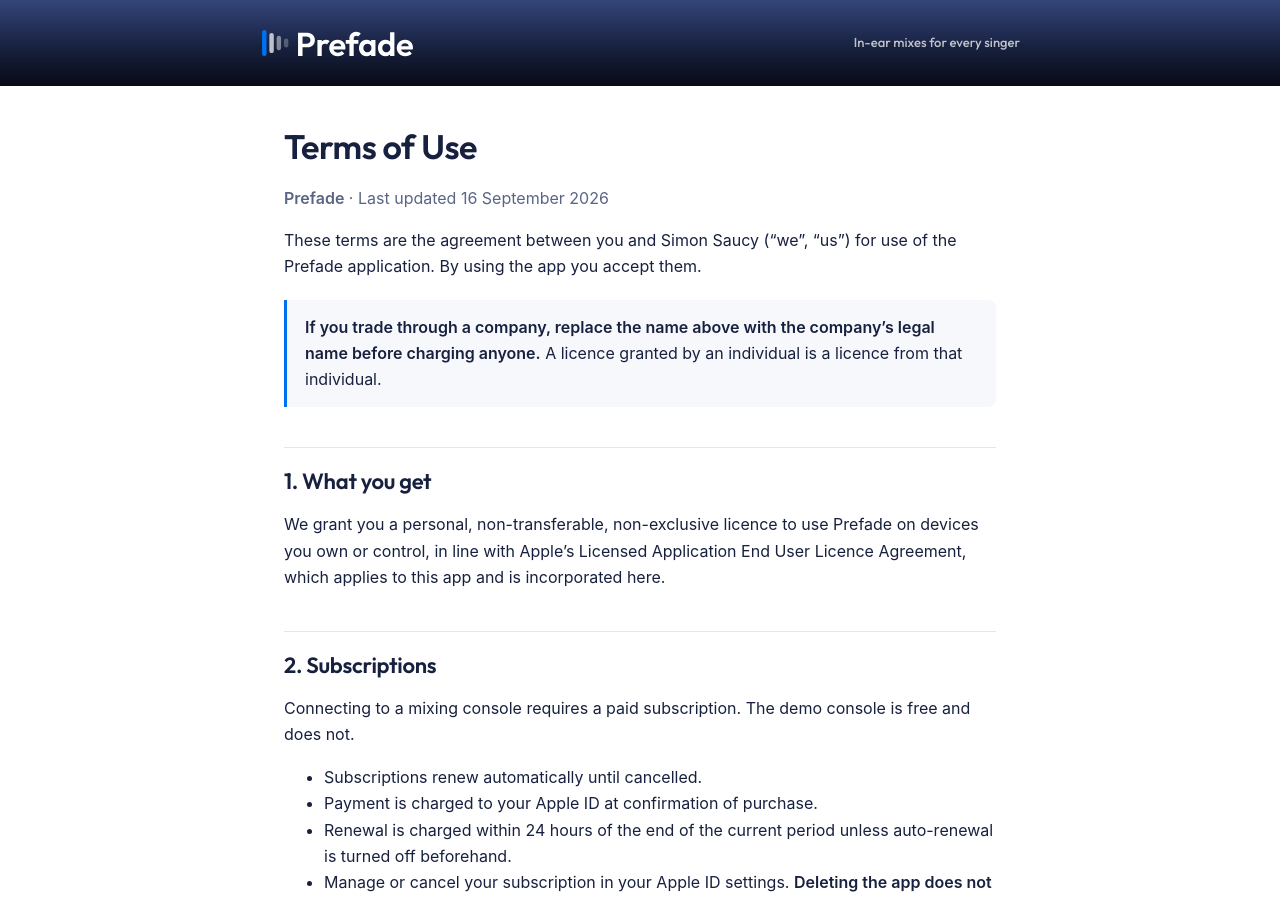
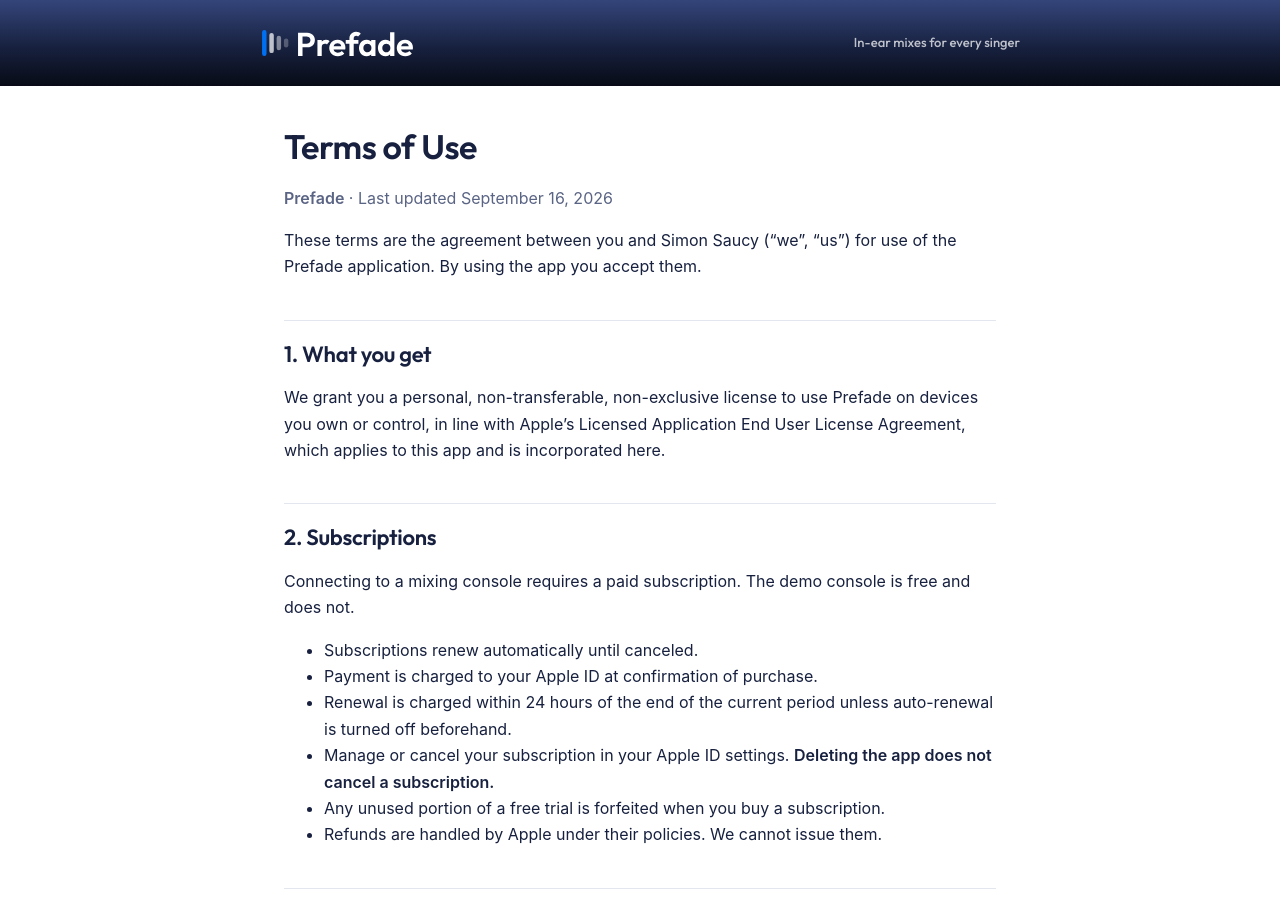
Before and after one commit to simonsaucy/cuelinemix, a Jekyll site: the page built from terms.md, in a window 1280 px wide and 900 px high. Built offline with Jekyll 4.4.1, drawn with Linux system fonts in a browser that asks for light colours; some of the changed text lies outside the part shown.

Commit message:
Take the author's note off the published terms
The blockquote under the opening was an instruction to whoever maintains
this page — swap in a company name before charging anyone — and it was
sitting on the live Terms of Use where every customer reads it.

Spelling goes American with it: Apple's document is the Licensed
Application End User License Agreement, so "Licence Agreement" named a
document that doesn't exist. Dates now lead with the month.

```diff
--- a/terms.md
+++ b/terms.md
@@ -4,20 +4,16 @@ title: Terms of Use
 
 # Terms of Use
 
-**Prefade** · Last updated 16 September 2026
+**Prefade** · Last updated September 16, 2026
 
 These terms are the agreement between you and Simon Saucy ("we", "us") for
 use of the Prefade application. By using the app you accept them.
 
-> **If you trade through a company, replace the name above with the
-> company's legal name before charging anyone.** A licence granted by an
-> individual is a licence from that individual.
-
 ## 1. What you get
 
-We grant you a personal, non-transferable, non-exclusive licence to use
+We grant you a personal, non-transferable, non-exclusive license to use
 Prefade on devices you own or control, in line with Apple's Licensed
-Application End User Licence Agreement, which applies to this app and is
+Application End User License Agreement, which applies to this app and is
 incorporated here.
 
 ## 2. Subscriptions
@@ -25,7 +21,7 @@ incorporated here.
 Connecting to a mixing console requires a paid subscription. The demo console
 is free and does not.
 
-- Subscriptions renew automatically until cancelled.
+- Subscriptions renew automatically until canceled.
 - Payment is charged to your Apple ID at confirmation of purchase.
 - Renewal is charged within 24 hours of the end of the current period unless
   auto-renewal is turned off beforehand.
@@ -96,7 +92,7 @@ not guaranteed and may change with console firmware.
 
 ## 9. Ending this agreement
 
-You may stop using the app at any time. We may suspend or end your licence if
+You may stop using the app at any time. We may suspend or end your license if
 you breach these terms. Sections 4, 5, 6 and 8 survive termination.
 
 ## 10. Governing law
```
Also changed, not shown: privacy.md (+1 -1 lines).
